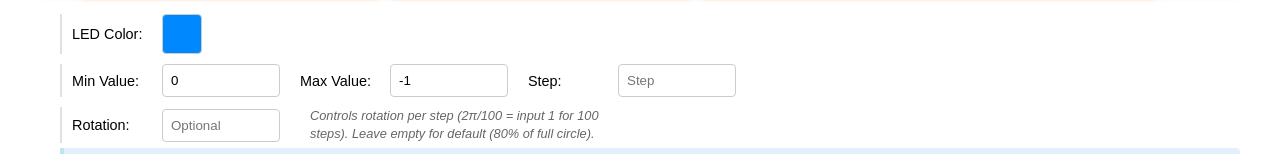
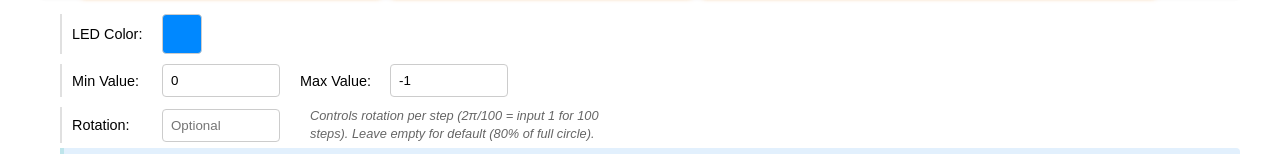
Before and after one commit to Pytonballoon810/Smart-Home-Knob-Conf-Gen, a React (Vite) app in the folder rusty-smart-knob-conf-gen/: page / in a window 1280 px wide. Shown: the part 146-300 px from the top of the page. Built offline with nearby package versions, Linux system fonts and the light colour scheme.

Commit message:
Remove unused step property from ConfigItem and App components; ensure rotation field is properly integrated

```diff
--- a/rusty-smart-knob-conf-gen/src/App.tsx
+++ b/rusty-smart-knob-conf-gen/src/App.tsx
@@ -29,7 +29,6 @@ function App() {
       customDetentStrength: DEFAULT_CUSTOM_DETENT_STRENGTH,
       detentPositions: [] as DetentPosition[],
       emphasizeExtremeValues: false,
-      step: "",
       rotation: "", // Added rotation field with empty default
     },
   ]);
@@ -72,7 +71,6 @@ function App() {
         customDetentStrength: DEFAULT_CUSTOM_DETENT_STRENGTH,
         detentPositions: [] as DetentPosition[],
         emphasizeExtremeValues: false,
-        step: "",
         rotation: "", // Added rotation field with empty default
       },
     ]);
--- a/rusty-smart-knob-conf-gen/src/components/ConfigItem.tsx
+++ b/rusty-smart-knob-conf-gen/src/components/ConfigItem.tsx
@@ -30,7 +30,6 @@ export interface ConfigItemProps {
     customDetentStrength: string;
     detentPositions: DetentPosition[];
     emphasizeExtremeValues: boolean;
-    step: string; // Add the missing step property
     rotation: string; // Added rotation field
   };
   onUpdate: (id: number, field: string, value: any) => void;
@@ -252,16 +251,6 @@ const ConfigItem: React.FC<ConfigItemProps> = ({ item, onUpdate, onDelete, isFie
             required
           />
         </div>
-        <div className="param-container">
-          <label>Step:</label>
-          <input
-            type="number"
-            value={item.step}
-            onChange={(e) => onUpdate(item.id, "step", e.target.value)}
-            placeholder="Step"
-            className={`param-input ${!isFieldValid(item, "step") ? 'invalid' : ''}`}
-          />
-        </div>
       </div>
 
       {/* Add rotation amount input field */}
```
